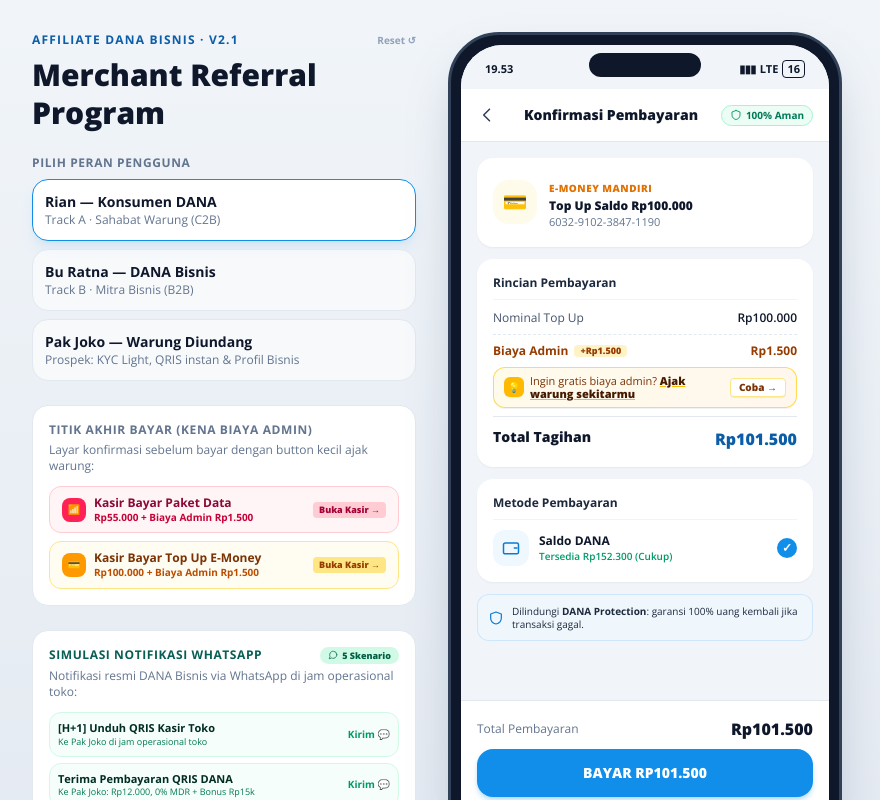
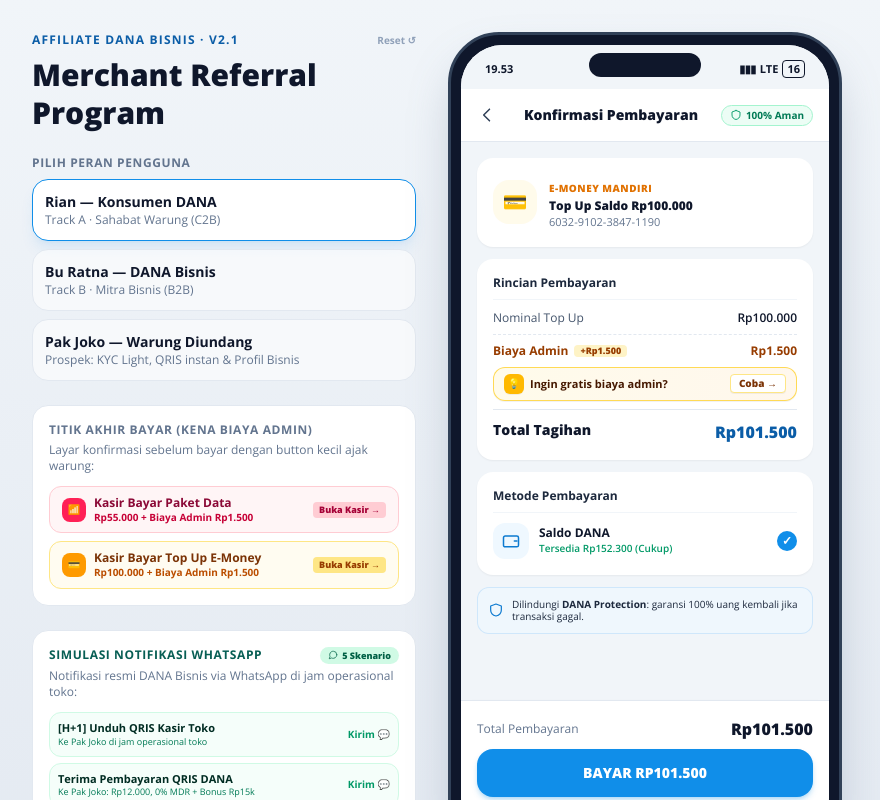
Before and after one commit to hafizhnjwn/dana-bisnis-referral, a React (Vite) app: page / in a window 1280 px wide. Both pictures are taken after a click on the button 427 px from the left and 564 px from the top of the page. Shown: the top 800 px of the page, without its empty margins (203-1083 px from the left). Built offline with nearby package versions, Linux system fonts and the light colour scheme.

Commit message:
fix(entrypoint): concise button text to 'Ingin gratis biaya admin?'

```diff
--- a/src/screens.jsx
+++ b/src/screens.jsx
@@ -1172,8 +1172,8 @@
                   <span className="flex h-5 w-5 shrink-0 items-center justify-center rounded-md bg-amber-400 text-white text-[10px] shadow-2xs">
                     💡
                   </span>
-                  <p className="text-[11px] leading-tight font-medium text-amber-900">
-                    Ingin gratis biaya admin? <span className="font-extrabold text-amber-950 underline decoration-amber-400">Ajak warung langganan</span>
+                  <p className="text-[11px] leading-tight font-bold text-amber-950">
+                    Ingin gratis biaya admin?
                   </p>
                 </div>
                 <span className="shrink-0 rounded bg-white px-2 py-0.5 text-[10px] font-black text-amber-900 shadow-2xs border border-amber-200">
@@ -1303,8 +1303,8 @@
                   <span className="flex h-5 w-5 shrink-0 items-center justify-center rounded-md bg-amber-400 text-white text-[10px] shadow-2xs">
                     💡
                   </span>
-                  <p className="text-[11px] leading-tight font-medium text-amber-900">
-                    Ingin gratis biaya admin? <span className="font-extrabold text-amber-950 underline decoration-amber-400">Ajak warung sekitarmu</span>
+                  <p className="text-[11px] leading-tight font-bold text-amber-950">
+                    Ingin gratis biaya admin?
                   </p>
                 </div>
                 <span className="shrink-0 rounded bg-white px-2 py-0.5 text-[10px] font-black text-amber-900 shadow-2xs border border-amber-200">
```
